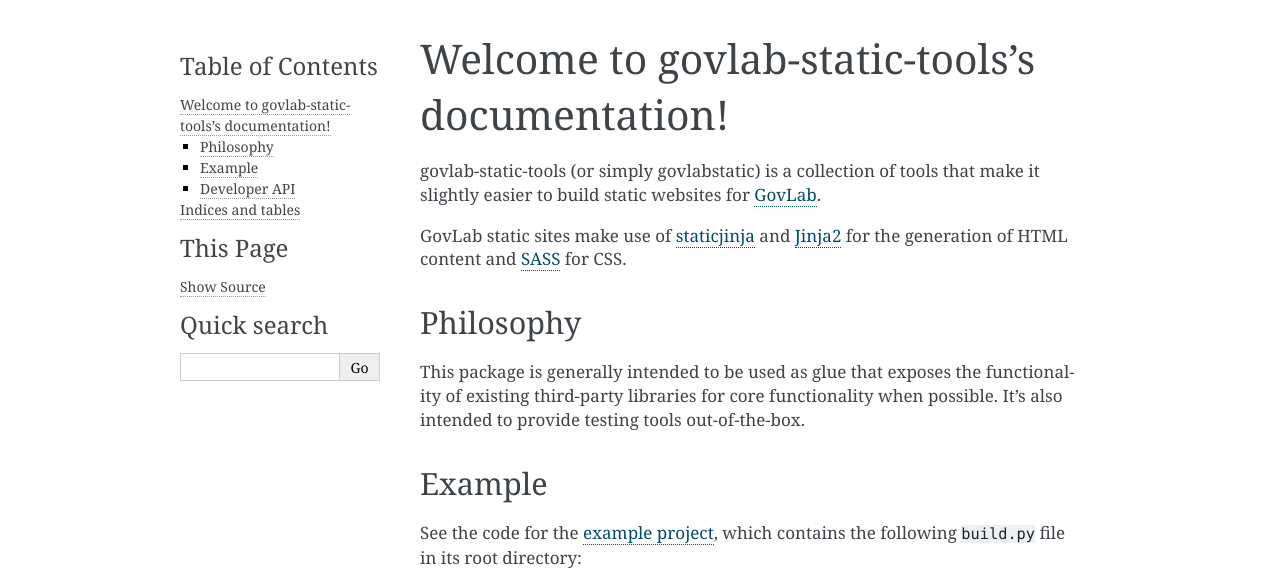
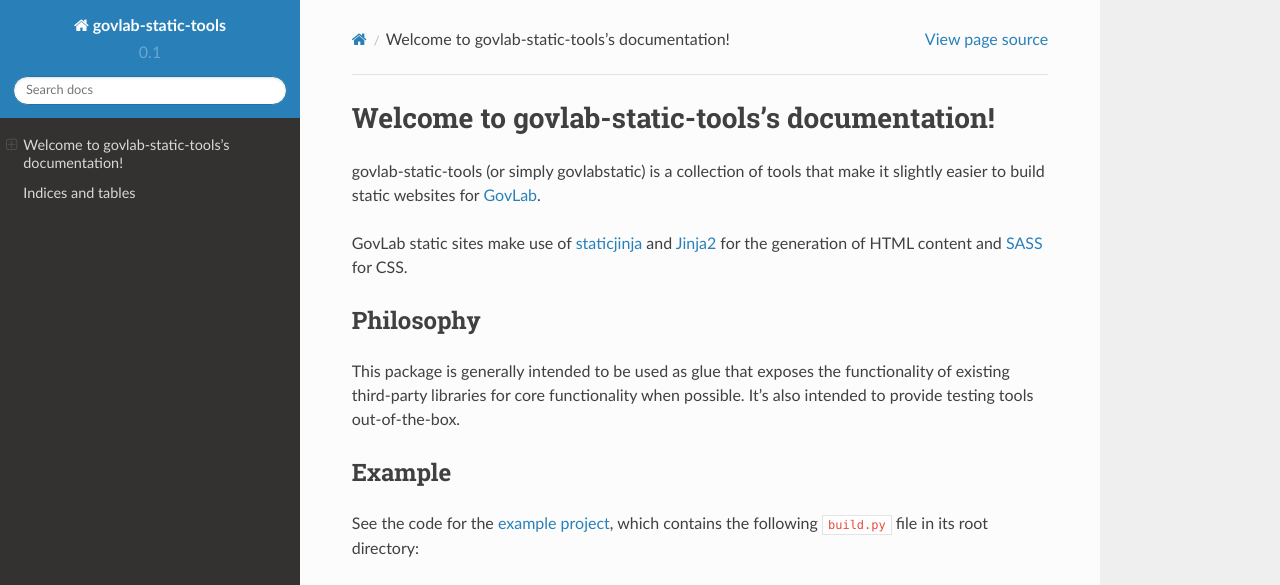
Before and after one commit to GovLab/govlab-static-tools, a Sphinx documentation site: the page built from docs/index.rst, in a window 1280 px wide and 1400 px high. Shown: the top 585 px of the window. Built offline with Sphinx 7.4.7 and the Read the Docs theme 2.0.0, drawn with Linux system fonts in a browser that asks for light colours; some of the changed text lies outside the part shown; grey boxes are pictures that could not be loaded.

Commit message:
Use sphinx rtd theme.

```diff
--- a/docs/conf.py
+++ b/docs/conf.py
@@ -116,9 +116,13 @@
 
 # -- Options for HTML output ----------------------------------------------
 
-# The theme to use for HTML and HTML Help pages.  See the documentation for
-# a list of builtin themes.
-html_theme = 'alabaster'
+on_rtd = os.environ.get('READTHEDOCS', None) == 'True'
+
+# http://docs.readthedocs.org/en/latest/theme.html#how-do-i-use-this-locally-and-on-read-the-docs
+if not on_rtd:  # only import and set the theme if we're building docs locally
+    import sphinx_rtd_theme
+    html_theme = 'sphinx_rtd_theme'
+    html_theme_path = [sphinx_rtd_theme.get_html_theme_path()]
 
 # Theme options are theme-specific and customize the look and feel of a theme
 # further.  For a list of options available for each theme, see the
--- a/requirements.dev.txt
+++ b/requirements.dev.txt
@@ -1,2 +1,3 @@
 sphinxcontrib-programoutput
+sphinx_rtd_theme
 nose
```
